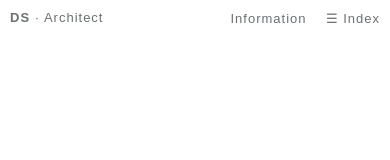
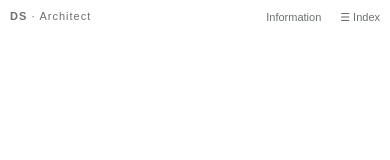
Before and after one commit to diegosecor/diegosecor.github.io, a plain HTML site: page index.html in a window 390 px wide. Shown: the top 160 px of the page. Drawn offline with Linux system fonts and the light colour scheme; a web font is replaced by a local one.

Commit message:
Update styles for top-bar and brand elements

```diff
--- a/styles.css
+++ b/styles.css
@@ -13,27 +13,35 @@ body {
   display: flex;
   justify-content: space-between;
   align-items: flex-start;
-  padding: 15px;
-  font-size: 10px;
+  padding: 20px;
+  font-size: 13px; /* tamaño pequeño para todo */
   height: 40px;
 }
 
-/* MISMA fuente y tamaño para izquierda y derecha */
-.brand,
-.top-bar a {
+.brand {
   font-family: 'Diatype', 'Arial', sans-serif;
-  font-size: 10px;
   color: #6b7072;
   letter-spacing: 1px;
 }
 
+.brand strong {
+  font-weight: bold;
+}
+
+.brand,
+.top-bar a {
+  font-family: 'Diatype', 'Arial', sans-serif;
+}
+
 .right a {
+  color: #6b7072;
   text-decoration: none;
   margin-left: 35px;
   vertical-align: middle;
   transition: color 0.2s;
   display: inline-flex;
   align-items: center;
+  font-size: 13px; /* mismo tamaño pequeño */
 }
 
 .right a:hover {
@@ -69,11 +77,11 @@ footer {
 @media (max-width: 700px) {
   .top-bar, footer {
     padding: 8px 10px 0 10px;
-    font-size: 13px;
+    font-size: 11px;
   }
   .brand,
   .top-bar a {
-    font-size: 13px;
+    font-size: 11px;
   }
   .right a {
     margin-left: 16px;
```
